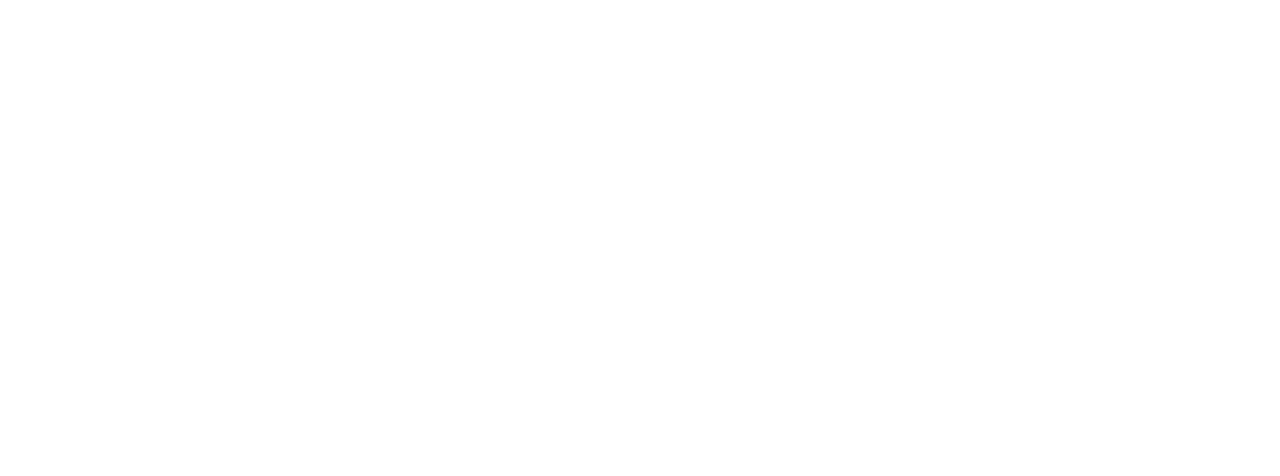
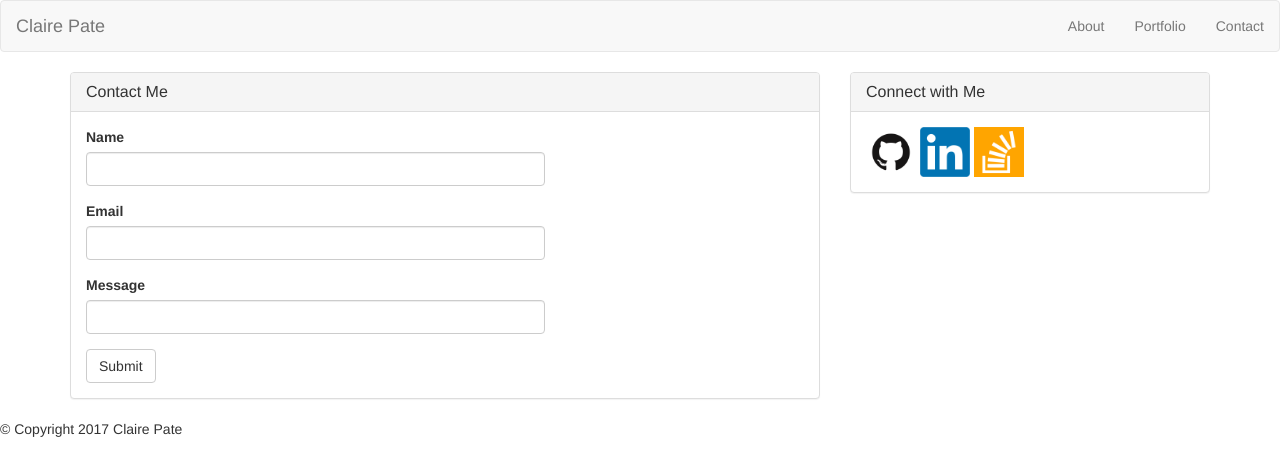
Before and after one commit to lcpate/Bootstrap-Portfolio, a plain HTML site: page contact.html in a window 1280 px wide. Drawn offline with nearby package versions, Linux system fonts and the light colour scheme.

Commit message:
updated contact pages and images

```diff
--- a/contact.html
+++ b/contact.html
@@ -0,0 +1,98 @@
+<!DOCTYPE html>
+	<html lang="en">
+		<head>
+  			<title>Contact</title>
+  			<meta charset="utf-8">
+  			<meta name="viewport" content="width=device-width, initial-scale=1">
+  			<link rel="stylesheet" href="https://maxcdn.bootstrapcdn.com/bootstrap/3.3.7/css/bootstrap.min.css">
+  			<script src="https://ajax.googleapis.com/ajax/libs/jquery/3.2.1/jquery.min.js"></script>
+  			<script src="https://maxcdn.bootstrapcdn.com/bootstrap/3.3.7/js/bootstrap.min.js"></script>
+		</head>
+
+<body>
+	<nav class="navbar navbar-default">
+  		<div class="container-fluid">
+    		<div class="navbar-header">
+      			<a class="navbar-brand" href="#">Claire Pate</a>
+   			 </div>
+    		<ul class="nav navbar-nav navbar-right">
+      			<li><a href="index.html">About</a></li>
+      			<li><a href="portfolio.html">Portfolio</a></li>
+      			<li><a href="contact.html">Contact</a></li>
+    		</ul>
+  		</div>
+	</nav>
+
+<div class="container">
+	<div class="row">
+		<div class="col-md-8">
+				<div class="panel panel-default">
+  					<div class="panel-heading">
+    				<h3 class="panel-title">Contact Me</h3>
+  					</div>
+
+			<div class="row">
+				<div class="col-md-8">
+  				<div class="panel-body">
+    				<form>
+  						<div class="form-group">
+   							<label for="name">Name</label>
+    						<input type="name" class="form-control" id="name">
+  						</div>
+
+  						<div class="form-group">
+    						<label for="email">Email</label>
+    						<input type="email" class="form-control" id="email">
+  						</div>
+
+  						<div class="form-group">
+    						<label for="message">Message</label>
+    						<input type="message" class="form-control" id="message">
+  						</div>
+
+  						<button type="submit" class="btn btn-default">Submit</button>
+					</form>
+  				</div>
+				</div>
+			</div>
+				</div>
+		</div>
+
+
+		<div class="col-md-4">
+						<div class="panel panel-default">
+  							<div class="panel-heading">
+   							 <h3 class="panel-title">Connect with Me</h3>
+
+  							</div>
+  						<div class="panel-body">
+    						<a id="github" href="https://github.com/lcpate">
+							<img src="assets/images/GitHub Logo.png" width="50" height="50"
+							title="GitHubLogo" alt="Github Link"/></a>
+							<!-- LinkedIn Link and Logo -->
+							<a id="linkedin" href="https://www.linkedin.com/in/claire-pate-84471a78/">
+							<img src="assets/images/LinkedIn-Logo.png" width="50" height="50"
+							title="LinkedInLogo" alt="Link Link"/></a>
+							<!-- Stack Overflow Link and logo -->
+							<a id="stack" href="https://stackoverflow.com/users/8525009/cpate">
+							<img src="assets/images/stackoverflow logo.png" width="50" height="50"
+							title="stackoverflowLogo" alt="Stack Overflow Link"/></a>
+  						</div>
+						</div>
+					</div>
+	</div> <!-- row -->
+</div> <!-- container -->
+
+
+
+	<div class="footer">
+		<footer>
+			<p> © Copyright 2017 Claire Pate </p>
+		</footer>
+	</div>
+</div>
+
+
+</body>
+
+</html>
```
Also changed, not shown: index.html (+35 -16 lines), assets/images/GitHub Logo.png (added), assets/images/LinkedIn-Logo.png (added), assets/images/Profile pic_Fotor.jpg (added), assets/images/hangman.png (added), assets/images/rock.png (added), assets/images/rpg game.png (added), assets/images/seigaiha.png (added), assets/images/stackoverflow logo.png (added), assets/images/trivia.png (added), assets/images/widget.png (added), 3 other files.
